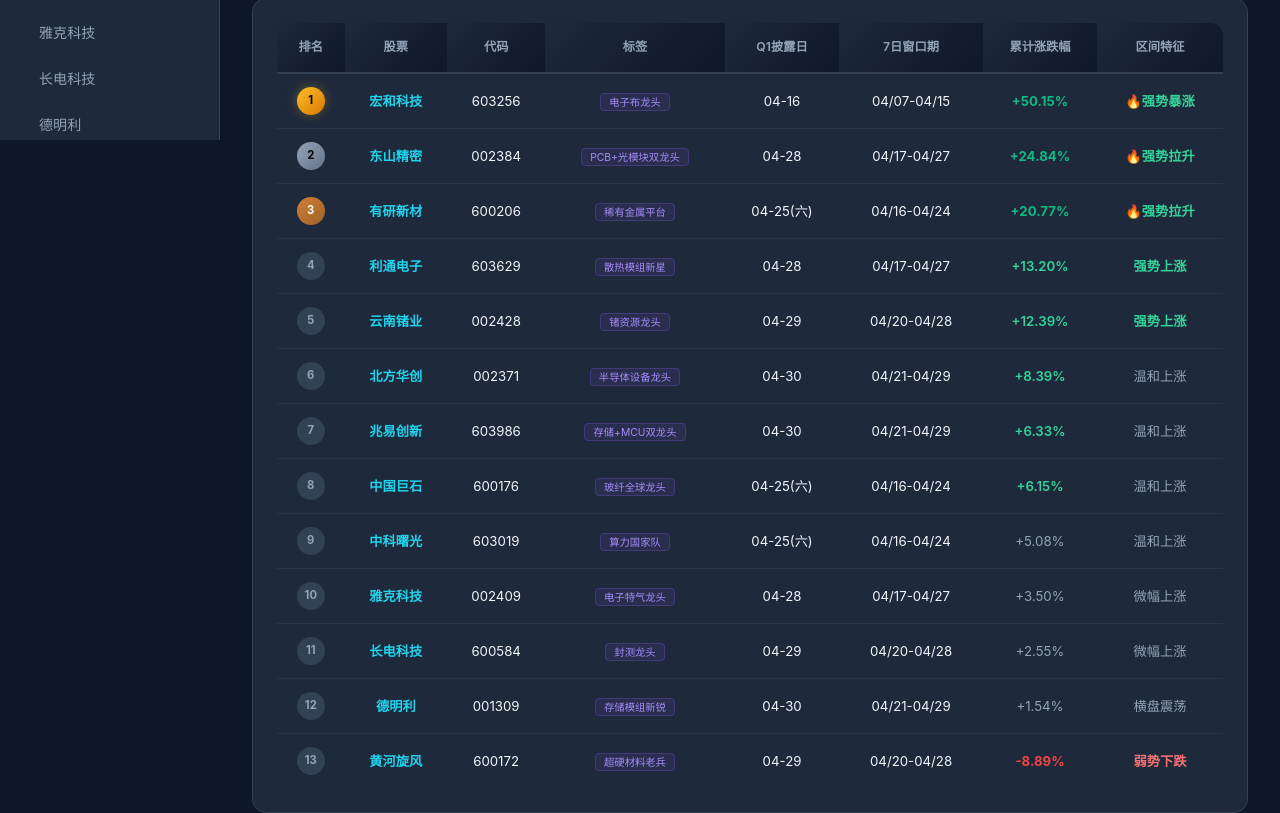
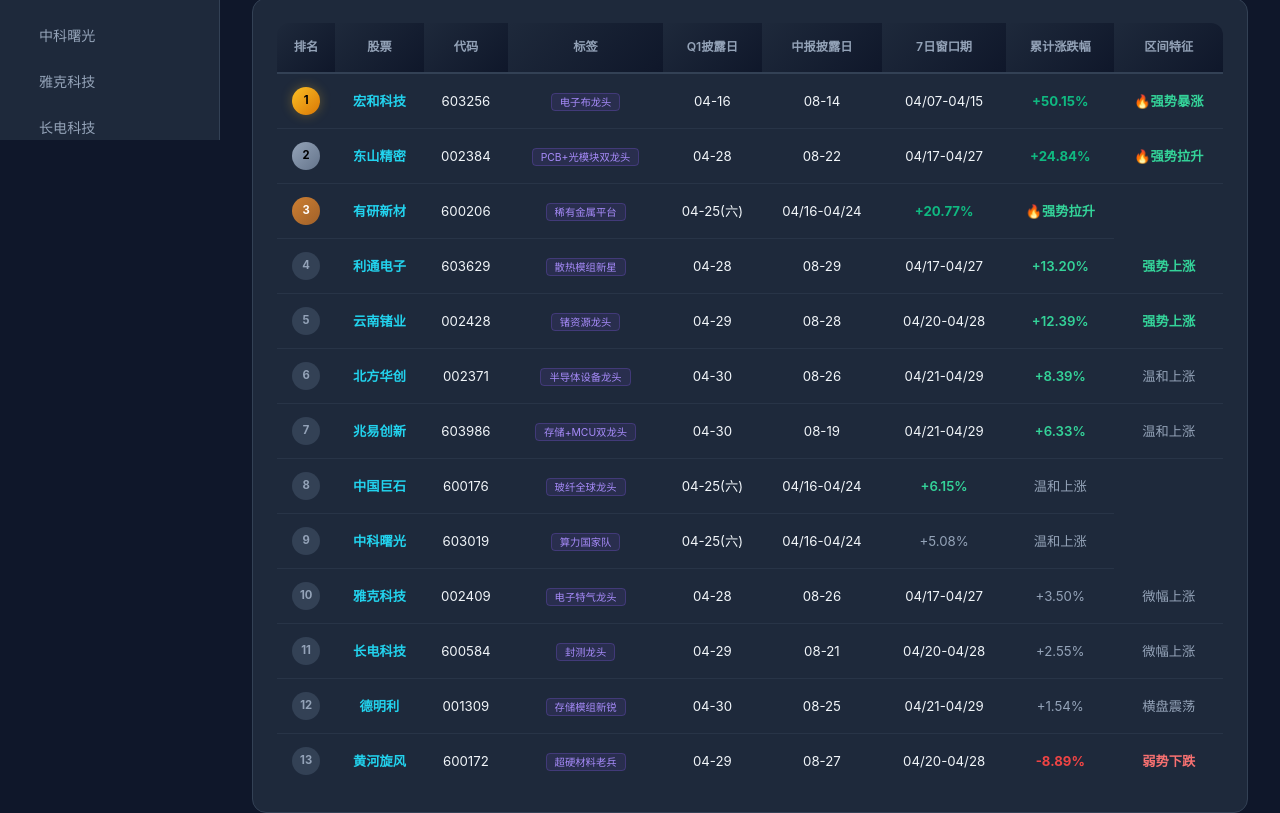
Before and after one commit to shireenwang0821-art/trading-assistant-bot, a plain HTML site: page q1-report.html in a window 1280 px wide. Shown: the part 660-1473 px from the top of the page. Drawn offline with Linux system fonts and the light colour scheme.

Commit message:
Add 中报披露日期 column and section to q1-report.html

```diff
--- a/q1-report.html
+++ b/q1-report.html
@@ -878,6 +878,7 @@
     <ul class="sidebar-nav">
         <li><a href="#overview" class="active" onclick="navClick(this)"><span class="nav-icon">📊</span>总览排名</a></li>
         <li><a href="#groups" onclick="navClick(this)"><span class="nav-icon">📅</span>披露时间分组</a></li>
+        <li><a href="#zhongbao" onclick="navClick(this)"><span class="nav-icon">📆</span>中报披露日历</a></li>
         <li><a href="#daily" onclick="navClick(this)"><span class="nav-icon">📈</span>逐日行情明细</a></li>
         <li style="margin-top:4px"><a href="#stock-1" class="nav-sub" onclick="navClick(this)">宏和科技</a></li>
         <li><a href="#stock-2" class="nav-sub" onclick="navClick(this)">东山精密</a></li>
@@ -968,6 +969,7 @@
                         <th>代码</th>
                         <th>标签</th>
                         <th>Q1披露日</th>
+                        <th>中报披露日</th>
                         <th>7日窗口期</th>
                         <th>累计涨跌幅</th>
                         <th>区间特征</th>
@@ -980,6 +982,7 @@
                         <td>603256</td>
                         <td><span class="stock-tag">电子布龙头</span></td>
                         <td>04-16</td>
+                        <td>08-14</td>
                         <td>04/07-04/15</td>
                         <td class="change-deep-green">+50.15%</td>
                         <td><span class="feature-strong">🔥强势暴涨</span></td>
@@ -990,6 +993,7 @@
                         <td>002384</td>
                         <td><span class="stock-tag">PCB+光模块双龙头</span></td>
                         <td>04-28</td>
+                        <td>08-22</td>
                         <td>04/17-04/27</td>
                         <td class="change-deep-green">+24.84%</td>
                         <td><span class="feature-strong">🔥强势拉升</span></td>
@@ -1010,6 +1014,7 @@
                         <td>603629</td>
                         <td><span class="stock-tag">散热模组新星</span></td>
                         <td>04-28</td>
+                        <td>08-29</td>
                         <td>04/17-04/27</td>
                         <td class="change-light-green">+13.20%</td>
                         <td><span class="feature-strong">强势上涨</span></td>
@@ -1020,6 +1025,7 @@
                         <td>002428</td>
                         <td><span class="stock-tag">锗资源龙头</span></td>
                         <td>04-29</td>
+                        <td>08-28</td>
                         <td>04/20-04/28</td>
                         <td class="change-light-green">+12.39%</td>
                         <td><span class="feature-strong">强势上涨</span></td>
@@ -1030,6 +1036,7 @@
                         <td>002371</td>
                         <td><span class="stock-tag">半导体设备龙头</span></td>
                         <td>04-30</td>
+                        <td>08-26</td>
                         <td>04/21-04/29</td>
                         <td class="change-light-green">+8.39%</td>
                         <td><span class="feature-neutral">温和上涨</span></td>
@@ -1040,6 +1047,7 @@
                         <td>603986</td>
                         <td><span class="stock-tag">存储+MCU双龙头</span></td>
                         <td>04-30</td>
+                        <td>08-19</td>
                         <td>04/21-04/29</td>
                         <td class="change-light-green">+6.33%</td>
                         <td><span class="feature-neutral">温和上涨</span></td>
@@ -1070,6 +1078,7 @@
                         <td>002409</td>
                         <td><span class="stock-tag">电子特气龙头</span></td>
                         <td>04-28</td>
+                        <td>08-26</td>
                         <td>04/17-04/27</td>
                         <td class="change-gray">+3.50%</td>
                         <td><span class="feature-neutral">微幅上涨</span></td>
@@ -1080,6 +1089,7 @@
                         <td>600584</td>
                         <td><span class="stock-tag">封测龙头</span></td>
                         <td>04-29</td>
+                        <td>08-21</td>
                         <td>04/20-04/28</td>
                         <td class="change-gray">+2.55%</td>
                         <td><span class="feature-neutral">微幅上涨</span></td>
@@ -1090,6 +1100,7 @@
                         <td>001309</td>
                         <td><span class="stock-tag">存储模组新锐</span></td>
                         <td>04-30</td>
+                        <td>08-25</td>
                         <td>04/21-04/29</td>
                         <td class="change-gray">+1.54%</td>
                         <td><span class="feature-neutral">横盘震荡</span></td>
@@ -1100,6 +1111,7 @@
                         <td>600172</td>
                         <td><span class="stock-tag">超硬材料老兵</span></td>
                         <td>04-29</td>
+                        <td>08-27</td>
                         <td>04/20-04/28</td>
                         <td class="change-red">-8.89%</td>
                         <td><span class="feature-weak">弱势下跌</span></td>
```
